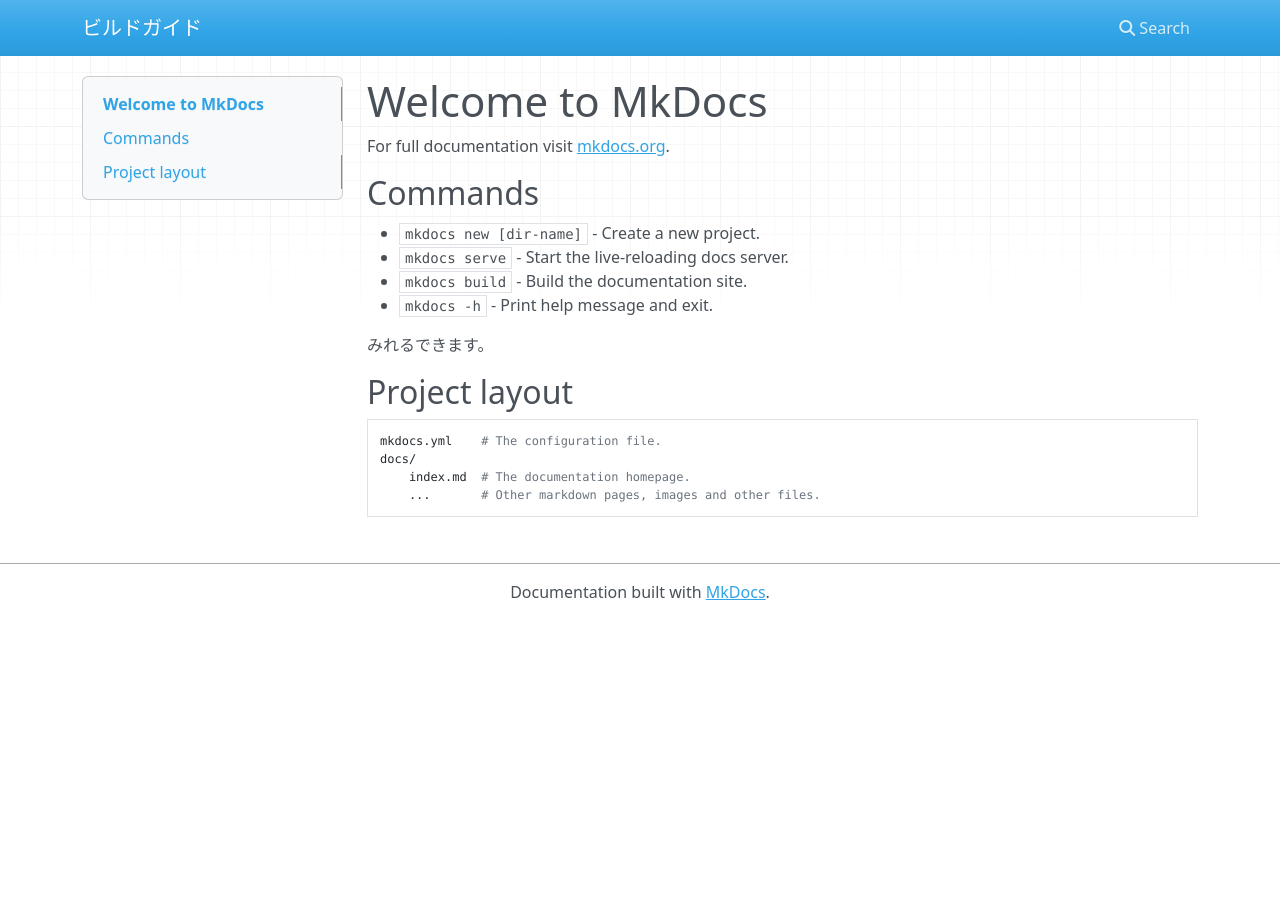
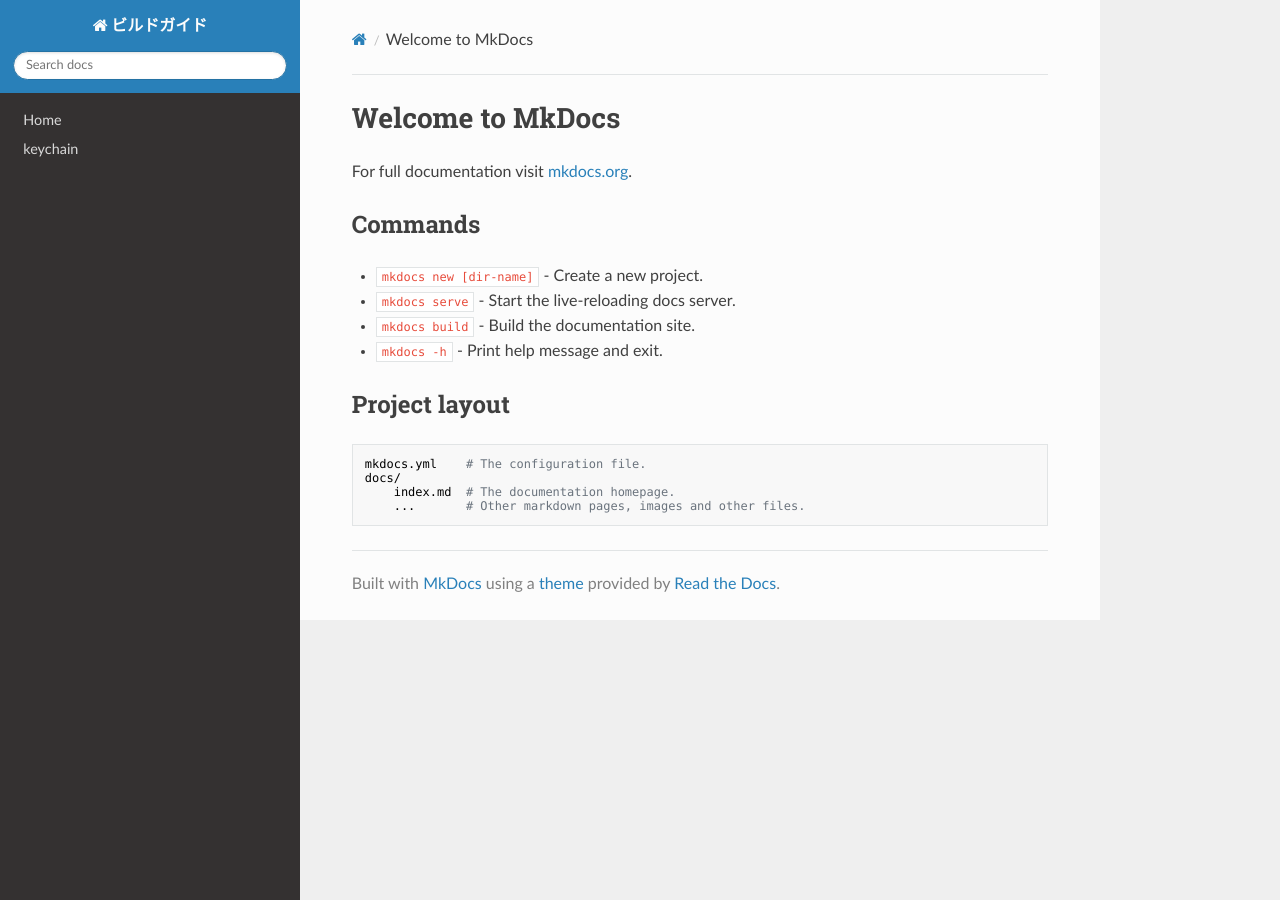
Before and after one commit to mikamo3/kb_buildguide, an MkDocs documentation site: the page built from docs/index.md, in a window 1280 px wide. Built offline with MkDocs 1.6.1, drawn with Linux system fonts in a browser that asks for light colours; nearby versions of some CDN libraries.

Commit message:
:pencil: (keychain) add contents

```diff
--- a/docs/index.md
+++ b/docs/index.md
@@ -9,8 +9,6 @@ For full documentation visit [mkdocs.org](https://www.mkdocs.org).
 * `mkdocs build` - Build the documentation site.
 * `mkdocs -h` - Print help message and exit.
 
-みれるできます。
-
 ## Project layout
 
     mkdocs.yml    # The configuration file.
--- a/mkdocs.yml
+++ b/mkdocs.yml
@@ -1 +1,5 @@
 site_name: ビルドガイド
+theme: readthedocs
+nav:
+  - Home: home.md
+  - keychain: keychain.md
```
Also changed, not shown: docs/keychain.md (added, +23 -0 lines), docs/home.md (added).
